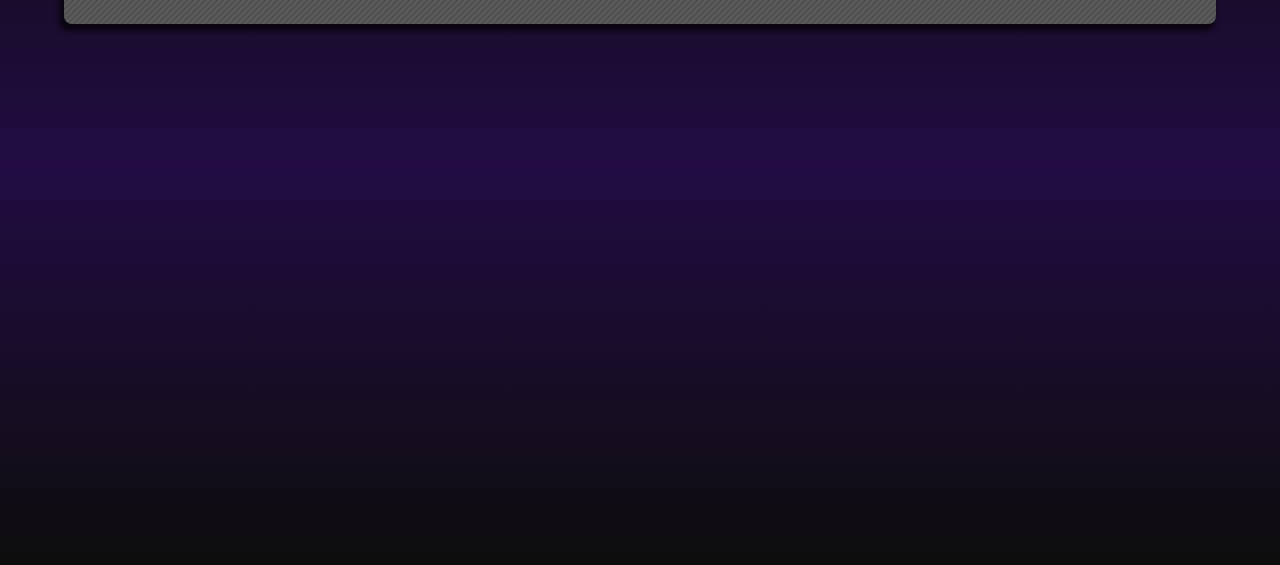
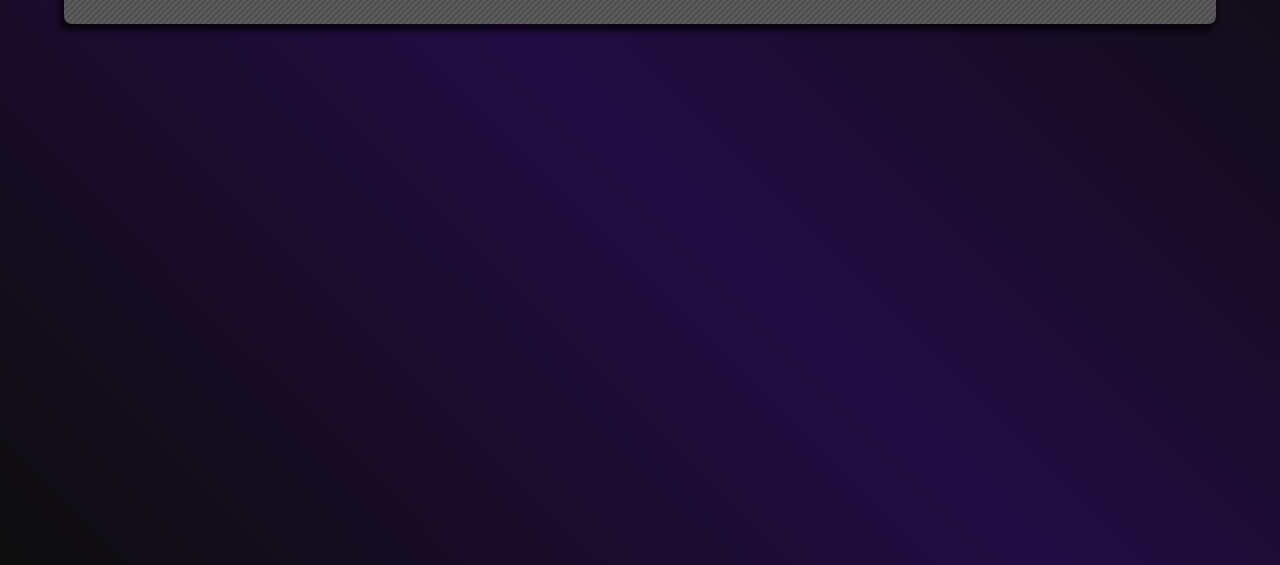
Before and after one commit to mobbSolo/flask-music-blog, a Flask app: page /videos/1 in a window 1280 px wide. Shown: the part 235-800 px from the top of the page. Run offline with Flask 2, Linux system fonts and the light colour scheme; some libraries are stand-ins or nearby versions; some web fonts are replaced.

Commit message:
Tweek the `custom.css`  angle of our background gradient
Also slightly increase the bottom margin for posts

```diff
--- a/app/static/custom.css
+++ b/app/static/custom.css
@@ -21,9 +21,9 @@
     }
 }
 
-#posts { margin-bottom: 5em; margin-top: 5em }
+#posts { margin-bottom: 9em; margin-top: 5em }
 
 #full-page {
-    background: linear-gradient(180deg, rgba(13,13,13,1) 0%, rgba(34,12,67,1) 50%, rgba(13,13,13,1) 100%);
+    background: linear-gradient(45deg, rgba(13,13,13,1) 0%, rgba(34,12,67,1) 50%, rgba(13,13,13,1) 100%);
     min-height: 800px;
 }
```
